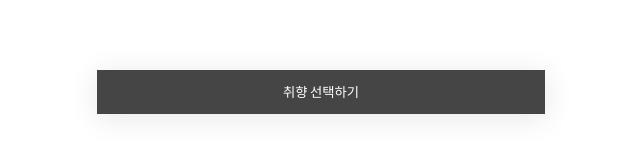
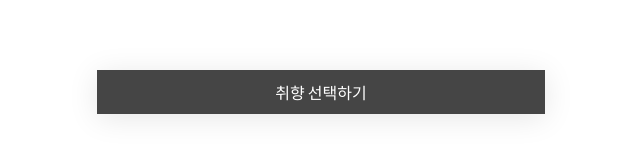
Before and after one commit to minjinworld/TEKLA_Initial, a Next.js app: page /onboarding/steps in a window 1280 px wide. Shown: the part 520-676 px from the top of the page, without its empty margins (319-959 px from the left). Built offline with nearby package versions, Linux system fonts and the light colour scheme.

Commit message:
Onboarding step scroll to top 적용

```diff
--- a/components/common/TeklaButton.module.css
+++ b/components/common/TeklaButton.module.css
@@ -3,4 +3,6 @@
   height: 44px;
   background-color: #454545;
   color: #fff;
+
+  font-size: 1rem;
 }
--- a/components/onboarding/StepNavigator.tsx
+++ b/components/onboarding/StepNavigator.tsx
@@ -1,4 +1,4 @@
-import React, { useState } from "react";
+import React, { useEffect, useState } from "react";
 import Step1 from "@/components/onboarding/Step1";
 import Step2 from "@/components/onboarding/Step2";
 import Step3 from "@/components/onboarding/Step3";
@@ -12,6 +12,11 @@ export default function StepsNavigator({ onComplete }: Props) {
 
   const goToNext = () => setStep((prev) => prev + 1);
   const goToPrev = () => setStep((prev) => prev - 1);
+
+  useEffect(() => {
+    window.scrollTo(0, 0);
+  }, [step]);
+
   return (
     <>
       {step === 1 && <Step1 onNext={goToNext} />}
```
Also changed, not shown: 2 other files (tests, documents, lock files or other folders).
